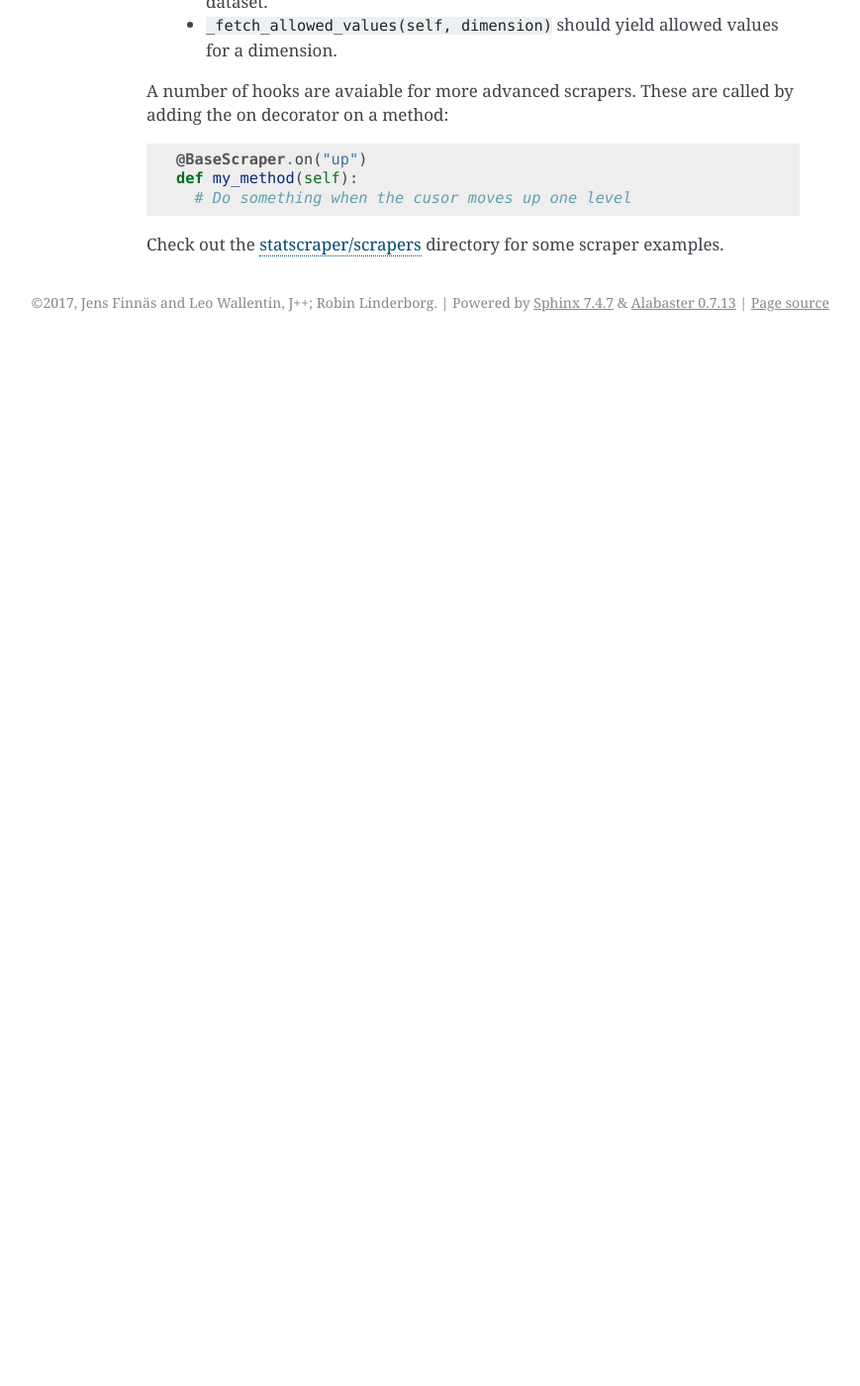
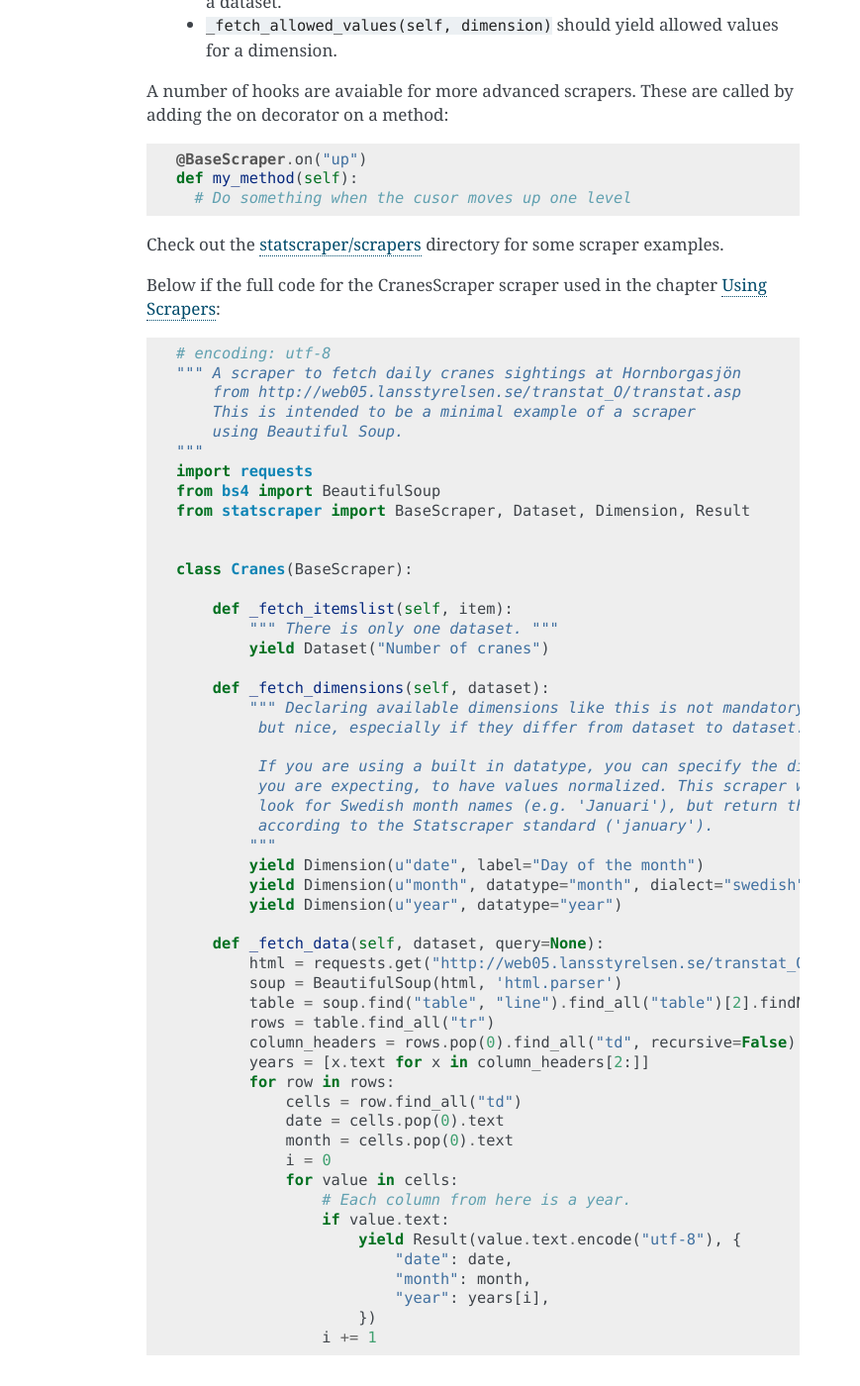
Before and after one commit to jplusplus/statscraper, a Sphinx documentation site: the page built from docs/developing_scrapers.rst, in a window 1280 px wide and 1400 px high, scrolled down 550 px. Shown: the whole window at 99% size, without its empty margins (272-1141 px from the left). Built offline with Sphinx 7.4.7, drawn with Linux system fonts in a browser that asks for light colours; before the commit the page ends 900 px from its top, so only the background shows below that; some of the changed text lies outside the part shown.

Commit message:
add demo code

```diff
--- a/docs/developing_scrapers.rst
+++ b/docs/developing_scrapers.rst
@@ -1,6 +1,7 @@
 ===================
 Developing scrapers
 ===================
+
 The scraper can navigate though an hierarchy of collections and datasets. Collections and datasets are refered to as “items”.
 
 ::
@@ -21,7 +22,7 @@ Scrapers are built by extending the BaseScraper class, or a subclass of it. Ever
 
 Other methods that a scraper can chose to override are:
 
-  * :code:`_fetch_dimensions(dataset)` should yield dimensions available on a dataset.
+  * :code:`_fetch_dimensions(self, dataset)` should yield dimensions available on a dataset.
   * :code:`_fetch_allowed_values(self, dimension)` should yield allowed values for a dimension.
 
 A number of hooks are avaiable for more advanced scrapers. These are called by adding the on decorator on a method:
@@ -33,3 +34,59 @@ A number of hooks are avaiable for more advanced scrapers. These are called by a
       # Do something when the cusor moves up one level
 
 Check out the `statscraper/scrapers <https://github.com/jplusplus/statscraper/tree/master/statscraper/scrapers>`_ directory for some scraper examples.
+
+Below if the full code for the CranesScraper scraper used in the chapter `Using Scrapers <//statscraper.readthedocs.io/en/latest/using_scrapers.html>`_:
+
+.. code:: python
+
+    # encoding: utf-8
+    """ A scraper to fetch daily cranes sightings at Hornborgasjön
+        from http://web05.lansstyrelsen.se/transtat_O/transtat.asp
+        This is intended to be a minimal example of a scraper
+        using Beautiful Soup.
+    """
+    import requests
+    from bs4 import BeautifulSoup
+    from statscraper import BaseScraper, Dataset, Dimension, Result
+
+
+    class Cranes(BaseScraper):
+
+        def _fetch_itemslist(self, item):
+            """ There is only one dataset. """
+            yield Dataset("Number of cranes")
+
+        def _fetch_dimensions(self, dataset):
+            """ Declaring available dimensions like this is not mandatory,
+             but nice, especially if they differ from dataset to dataset.
+
+             If you are using a built in datatype, you can specify the dialect
+             you are expecting, to have values normalized. This scraper will
+             look for Swedish month names (e.g. 'Januari'), but return them
+             according to the Statscraper standard ('january').
+            """
+            yield Dimension(u"date", label="Day of the month")
+            yield Dimension(u"month", datatype="month", dialect="swedish")
+            yield Dimension(u"year", datatype="year")
+
+        def _fetch_data(self, dataset, query=None):
+            html = requests.get("http://web05.lansstyrelsen.se/transtat_O/transtat.asp").text
+            soup = BeautifulSoup(html, 'html.parser')
+            table = soup.find("table", "line").find_all("table")[2].findNext("table")
+            rows = table.find_all("tr")
+            column_headers = rows.pop(0).find_all("td", recursive=False)
+            years = [x.text for x in column_headers[2:]]
+            for row in rows:
+                cells = row.find_all("td")
+                date = cells.pop(0).text
+                month = cells.pop(0).text
+                i = 0
+                for value in cells:
+                    # Each column from here is a year.
+                    if value.text:
+                        yield Result(value.text.encode("utf-8"), {
+                            "date": date,
+                            "month": month,
+                            "year": years[i],
+                        })
+                    i += 1
```
